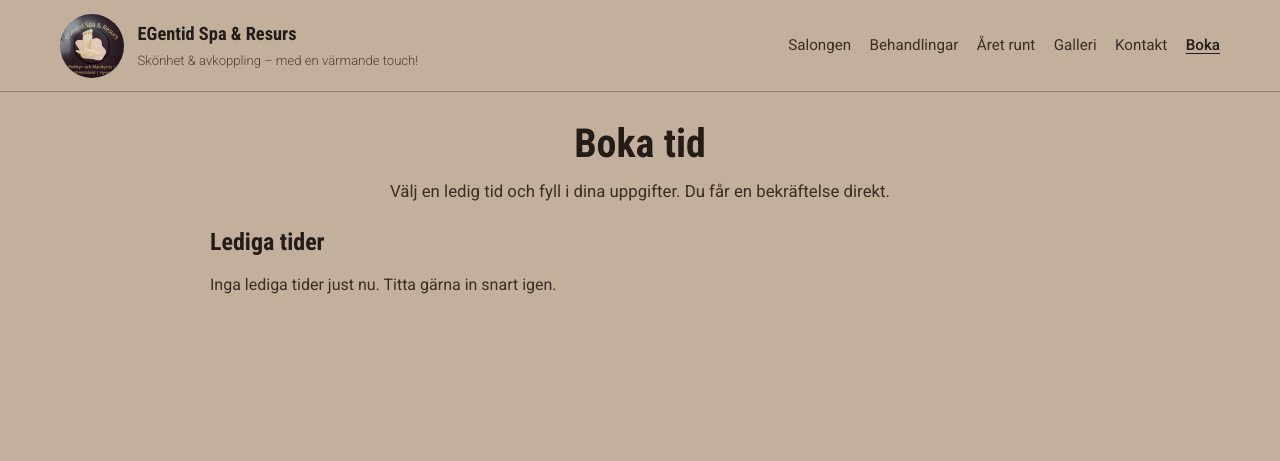
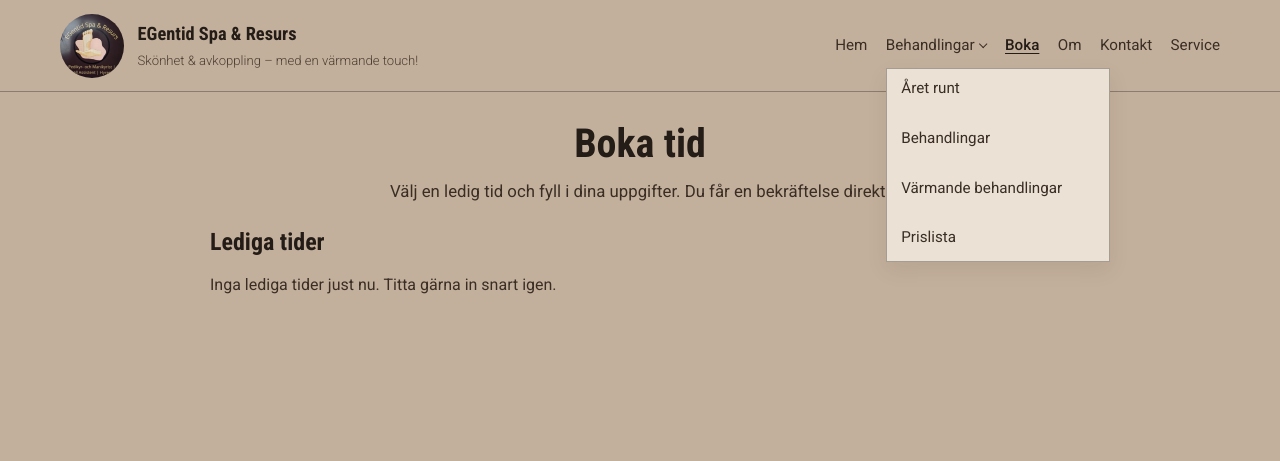
Before and after one commit to AnnikaW-dev/egentidsparesurs, a Django app: page /boka/ in a window 1280 px wide. Shown: the top 461 px of the page. Run offline with Django 5.2, Linux system fonts and the light colour scheme; data comes from the database, SQL or seed files in the repository; data that the repository does not hold is empty.

Commit message:
Add Behandlingar dropdown nav and Render deploy setup.
Rebuild the main menu (Hem, Behandlingar submenu, Boka, Om, Kontakt, Service) and add production config for Render.

Co-authored-by: Cursor <cursoragent@cursor.com>

```diff
--- a/cms/models.py
+++ b/cms/models.py
@@ -75,12 +75,15 @@ class SitePage(models.Model):
 
     class PageKey(models.TextChoices):
         HOME = "home", "Startsida"
-        SALON = "salon", "Salongen"
+        SALON = "salon", "Om"  # About / salongen — Adjust: nav label "Om"
         TREATMENTS = "treatments", "Behandlingar"
+        WARMING = "warming", "Värmande behandlingar"
+        PRICES = "prices", "Prislista"
         SEASONS = "seasons", "Året runt"
         GALLERY = "gallery", "Galleri"
         BOOKING = "booking", "Boka"
         CONTACT = "contact", "Kontakt"
+        SERVICE = "service", "Service"
 
     key = models.CharField(max_length=32, choices=PageKey.choices, unique=True)
     title = models.CharField(max_length=200)
--- a/config/urls.py
+++ b/config/urls.py
@@ -19,10 +19,14 @@ urlpatterns = [
     path("admin/", admin.site.urls),
     path("", page_views.home, name="home"),
     path("salongen/", page_views.salon, name="salon"),
+    path("om/", page_views.salon, name="about"),  # Same CMS page as salongen
     path("behandlingar/", page_views.treatments, name="treatments"),
+    path("varmande-behandlingar/", page_views.warming, name="warming"),
+    path("prislista/", page_views.prices, name="prices"),
     path("aret-runt/", page_views.seasons, name="seasons"),
     path("galleri/", page_views.gallery, name="gallery"),
     path("kontakt/", page_views.contact, name="contact"),
+    path("service/", page_views.service_page, name="service"),
     path("tillganglighet/", page_views.accessibility, name="accessibility"),
     path("boka/", booking_views.booking_page, name="booking"),
     path("boka/bekraftelse/<int:pk>/", booking_views.booking_success, name="booking_success"),
@@ -45,6 +49,9 @@ admin.site.site_header = "EGentid Spa & Resurs – Admin"
 admin.site.site_title = "EGentid Admin"
 admin.site.index_title = "Innehåll & bokningar"
 
+# Serve uploaded media in DEBUG or when SERVE_MEDIA=true (Render disk).
+if settings.DEBUG or getattr(settings, "SERVE_MEDIA", False):
+    urlpatterns += static(settings.MEDIA_URL, document_root=settings.MEDIA_ROOT)
+
 if settings.DEBUG:
-    urlpatterns += static(settings.MEDIA_URL, document_root=settings.MEDIA_ROOT)
     urlpatterns += static(settings.STATIC_URL, document_root=settings.STATICFILES_DIRS[0])
--- a/pages/sitemaps.py
+++ b/pages/sitemaps.py
@@ -14,12 +14,15 @@ class StaticViewSitemap(Sitemap):
     # (url name, priority) — Adjust priorities if a page becomes more important.
     PAGES = (
         ("home", 1.0),
-        ("salon", 0.8),
+        ("about", 0.8),
         ("treatments", 0.9),
+        ("warming", 0.8),
+        ("prices", 0.8),
         ("seasons", 0.6),
         ("gallery", 0.5),
         ("booking", 0.9),
         ("contact", 0.7),
+        ("service", 0.7),
         ("accessibility", 0.3),
     )
 
--- a/requirements.txt
+++ b/requirements.txt
@@ -1,3 +1,6 @@
 Django>=5.0,<7
 Pillow>=10.0
 whitenoise>=6.6
+gunicorn>=22.0
+dj-database-url>=2.2
+psycopg[binary]>=3.1
--- /dev/null
+++ b/runtime.txt
@@ -0,0 +1,2 @@
+# Python version for Render
+3.12.9
--- a/static/css/style.css
+++ b/static/css/style.css
@@ -238,6 +238,92 @@ h1 {
 .nav-cta {
   font-weight: 500;
 }
+
+/* Behandlingar submenu — keyboard disclosure; hover as progressive enhancement */
+.nav-item.has-submenu {
+  position: relative;
+}
+
+.nav-submenu-toggle {
+  appearance: none;
+  border: 0;
+  background: transparent;
+  font: inherit;
+  font-size: 0.95rem;
+  color: var(--ink);
+  padding: 0.2rem 0;
+  cursor: pointer;
+  min-height: 44px;
+  display: inline-flex;
+  align-items: center;
+  gap: 0.35rem;
+}
+
+.nav-submenu-toggle::after {
+  content: "";
+  width: 0.4rem;
+  height: 0.4rem;
+  border-right: 1.5px solid currentColor;
+  border-bottom: 1.5px solid currentColor;
+  transform: rotate(45deg);
+  margin-top: -0.15rem;
+}
+
+.nav-submenu-toggle[aria-expanded="true"]::after {
+  transform: rotate(-135deg);
+  margin-top: 0.15rem;
+}
+
+.nav-submenu-toggle:hover,
+.nav-submenu-toggle:focus-visible,
+.nav-item.has-submenu:focus-within > .nav-submenu-toggle {
+  color: var(--ink-strong);
+  text-decoration: underline;
+}
+
+.nav-submenu {
+  list-style: none;
+  margin: 0;
+  padding: 0.4rem 0;
+  min-width: 14rem;
+  background: var(--bg-panel);
+  border: 1px solid var(--line);
+  box-shadow: 0 8px 20px rgba(40, 30, 20, 0.08);
+  z-index: 30;
+  display: none;
+}
+
+.nav-submenu.is-open {
+  display: block;
+}
+
+.nav-submenu a {
+  display: block;
+  padding: 0.55rem 0.9rem;
+  min-height: 44px;
+  box-sizing: border-box;
+}
+
+@media (min-width: 761px) {
+  .nav-submenu {
+    position: absolute;
+    top: 100%;
+    left: 0;
+    margin-top: 0.35rem;
+  }
+
+  /* Progressive enhancement: open on hover/focus without trapping keyboard */
+  .nav-item.has-submenu:hover > .nav-submenu,
+  .nav-item.has-submenu:focus-within > .nav-submenu {
+    display: block;
+  }
+
+  .nav-item.has-submenu:hover > .nav-submenu-toggle,
+  .nav-item.has-submenu:focus-within > .nav-submenu-toggle {
+    color: var(--ink-strong);
+  }
+}
+
 
 .flash-wrap {
   position: sticky;
@@ -782,6 +868,18 @@ h1 {
     padding: 0.5rem 0 0.25rem;
   }
 
+  .nav-submenu {
+    position: static;
+    width: 100%;
+    margin: 0.25rem 0 0.35rem;
+    box-shadow: none;
+    border: 0;
+    border-left: 2px solid var(--line);
+    padding: 0.15rem 0 0.15rem 0.75rem;
+    background: transparent;
+  }
+
+
   .feature,
   .feature-right {
     grid-template-columns: 1fr;
--- a/templates/base.html
+++ b/templates/base.html
@@ -76,12 +76,47 @@
 
       <nav id="site-nav" class="site-nav" aria-label="Huvudmeny">
         <ul>
-          <li><a href="{% url 'salon' %}" {% if request.resolver_match.url_name == 'salon' %}aria-current="page"{% endif %}>Salongen</a></li>
-          <li><a href="{% url 'treatments' %}" {% if request.resolver_match.url_name == 'treatments' %}aria-current="page"{% endif %}>Behandlingar</a></li>
-          <li><a href="{% url 'seasons' %}" {% if request.resolver_match.url_name == 'seasons' %}aria-current="page"{% endif %}>Året runt</a></li>
-          <li><a href="{% url 'gallery' %}" {% if request.resolver_match.url_name == 'gallery' %}aria-current="page"{% endif %}>Galleri</a></li>
-          <li><a href="{% url 'contact' %}" {% if request.resolver_match.url_name == 'contact' %}aria-current="page"{% endif %}>Kontakt</a></li>
-          <li><a class="nav-cta" href="{% url 'booking' %}" {% if request.resolver_match.url_name == 'booking' %}aria-current="page"{% endif %}>Boka</a></li>
+          <li>
+            <a href="{% url 'home' %}" {% if request.resolver_match.url_name == 'home' %}aria-current="page"{% endif %}>Hem</a>
+          </li>
+          <li class="nav-item has-submenu">
+            {# Disclosure: button opens submenu; links inside are the destinations #}
+            <button
+              type="button"
+              class="nav-submenu-toggle"
+              aria-expanded="false"
+              aria-controls="nav-behandlingar"
+              data-submenu-toggle
+            >
+              Behandlingar
+            </button>
+            <ul id="nav-behandlingar" class="nav-submenu">
+              <li>
+                <a href="{% url 'seasons' %}" {% if request.resolver_match.url_name == 'seasons' %}aria-current="page"{% endif %}>Året runt</a>
+              </li>
+              <li>
+                <a href="{% url 'treatments' %}" {% if request.resolver_match.url_name == 'treatments' %}aria-current="page"{% endif %}>Behandlingar</a>
+              </li>
+              <li>
+                <a href="{% url 'warming' %}" {% if request.resolver_match.url_name == 'warming' %}aria-current="page"{% endif %}>Värmande behandlingar</a>
+              </li>
+              <li>
+                <a href="{% url 'prices' %}" {% if request.resolver_match.url_name == 'prices' %}aria-current="page"{% endif %}>Prislista</a>
+              </li>
+            </ul>
+          </li>
+          <li>
+            <a class="nav-cta" href="{% url 'booking' %}" {% if request.resolver_match.url_name == 'booking' %}aria-current="page"{% endif %}>Boka</a>
+          </li>
+          <li>
+            <a href="{% url 'about' %}" {% if request.resolver_match.url_name == 'about' or request.resolver_match.url_name == 'salon' %}aria-current="page"{% endif %}>Om</a>
+          </li>
+          <li>
+            <a href="{% url 'contact' %}" {% if request.resolver_match.url_name == 'contact' %}aria-current="page"{% endif %}>Kontakt</a>
+          </li>
+          <li>
+            <a href="{% url 'service' %}" {% if request.resolver_match.url_name == 'service' %}aria-current="page"{% endif %}>Service</a>
+          </li>
         </ul>
       </nav>
     </div>
```
Also changed, not shown: cms/management/commands/seed_site.py (+32 -4 lines), config/settings.py (+65 -12 lines), pages/templates/pages/prices.html (added, +56 -0 lines), pages/views.py (+40 -1 lines), render.yaml (added, +49 -0 lines), static/js/main.js (+42 -1 lines), README.md, 4 other files.
